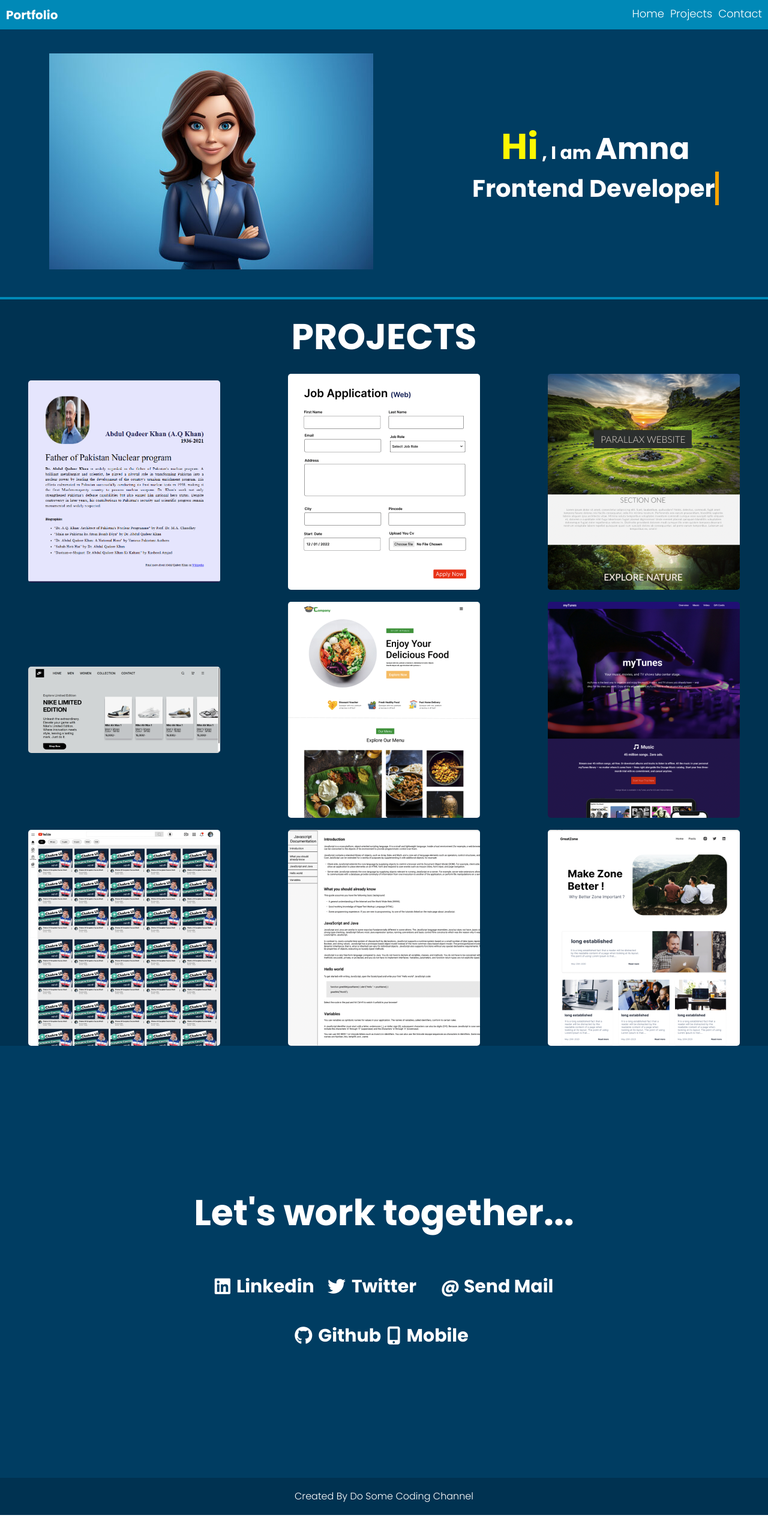
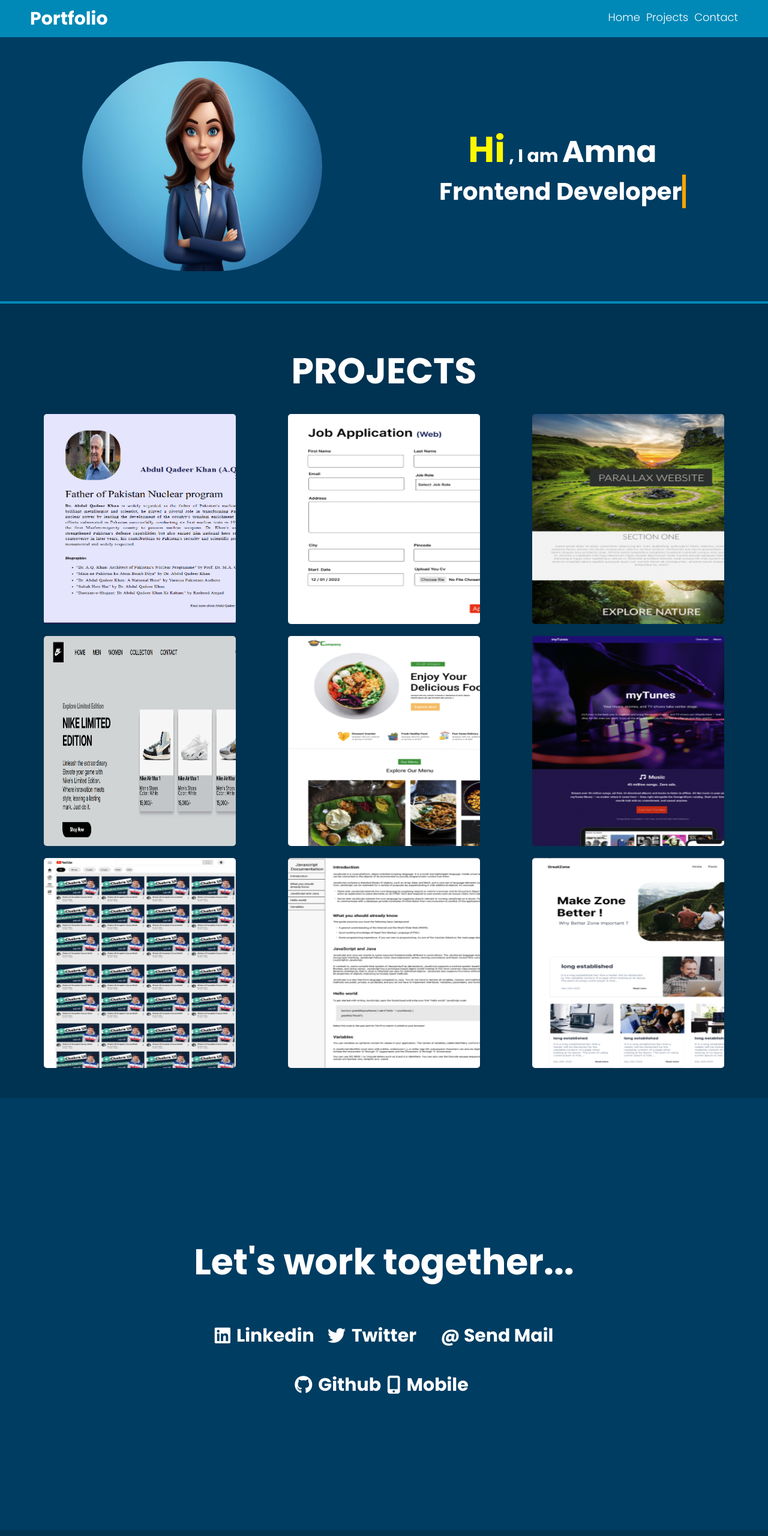
Before and after one commit to aaamna-zahid/HTML-CSS-10-Projects, a plain HTML site: page index.html in a window 1280 px wide. Shown: the top 2560 px of the page at 60% size. Before the commit the page ends 2525 px from the top, so only its background shows below. Drawn offline with nearby package versions, Linux system fonts and the light colour scheme.

Commit message:
minor changes

```diff
--- a/Project 10/style.css
+++ /dev/null
@@ -1,284 +0,0 @@
-@import url('https://fonts.googleapis.com/css2?family=Inter:ital,opsz,wght@0,14..32,100..900;1,14..32,100..900&family=Poppins:ital,wght@0,100;0,200;0,300;0,400;0,500;0,600;0,700;0,800;0,900;1,100;1,200;1,300;1,400;1,500;1,600;1,700;1,800;1,900&family=Roboto:ital,wght@0,100..900;1,100..900&display=swap');
-:root {
-  --lighting-color: #0089b7;
-  --dark-color: #003d62;
-  --darker-color: #003251;
-  --secondary-color: #fff700;
-}
-* {
-  margin: 0;
-  padding: 0;
-  box-sizing: border-box;
-}
-
-html {
-  font-size: 62.5%;
-}
-body,
-html {
-  font-family: "Poppins", sans-serif;
-  font-weight: 300;
-  line-height: 1.4;
-  scroll-behavior: smooth;
-  color: white;
-}
-body {
-  font-size: 1.4rem;
-}
-
-.container {
-  max-width: 1200px;
-  margin: 0 auto;
-  padding-bottom: 30px;
-}
-a {
-  text-decoration: none;
-  color: white;
-}
-ul {
-  list-style: none;
-}
-header {
-  position: sticky;
-  top: 0;
-  z-index: 100;
-  background: var(--lighting-color);
-}
-section {
-  scroll-margin-top: 50px;
-}
-nav {
-  display: flex;
-  justify-content: space-between;
-  align-items: center;
-  padding: 1rem;
-}
-nav ul {
-  display: flex;
-  gap: 2.5rem;
-}
-nav li {
-  font-size: 1.8rem;
-  border-bottom: 0.4rem transparent solid;
-  transition: 0.3s ease-in-out;
-}
-nav li:hover {
-  border-bottom: 0.4rem var(--secondary-color) solid;
-  transition: 0.3s ease-in-out;
-}
-.logo {
-  font-size: 3rem;
-  font-weight: 700;
-}
-#hero {
-  background: var(--dark-color);
-  padding: 4rem 0;
-  border-bottom: 4px solid var(--lighting-color);
-  max-height: 100vh;
-}
-#hero .container {
-  display: flex;
-  justify-content: space-around;
-  align-items: center;
-}
-.hero_content {
-  display: grid;
-  place-items: center;
-}
-#hero img{
-    border-radius: 750px;
-}
-#hero h1 {
-  font-size: 3rem;
-  font-weight: bold;
-}
-
-.hi_text {
-  font-size: 6rem;
-  font-weight: bold;
-  color: var(--secondary-color);
-}
-.name_text {
-  font-size: 5rem;
-}
-
-#hero h2 {
-  font-size: 4rem;
-  font-weight: bold;
-
-  overflow: hidden; /* Ensures the content is not revealed until the animation */
-  border-right: 0.15em solid orange; /* The typwriter cursor */
-  white-space: nowrap; /* Keeps the content on a single line */
-  margin: 0 auto; /* Gives that scrolling effect as the typing happens */ /* Adjust as needed */
-  animation: typing 5s steps(40, end), blink-caret 0.75s step-end infinite;
-}
-@keyframes typing {
-  from {
-    width: 0;
-  }
-  to {
-    width: 100%;
-  }
-}
-@keyframes blink-caret {
-  from,
-  to {
-    border-color: transparent;
-  }
-  50% {
-    border-color: orange;
-  }
-}
-.container img {
-  width: 400px;
-  height: 350px;
-  object-fit:fill;
-  display:grid;
-}
-/* Project Section */
-
-#project {
-    padding-top: 40px;
-  background: var(--darker-color);
-  padding-bottom: 40px;
-}
-
-#project h2 {
-  font-size: 6rem;
-  text-align: center;
-  padding: 3rem 0;
-}
-.project_container {
-  display: grid;
-  grid-template-columns: repeat(auto-fit, minmax(320px, 1fr));
-  gap: 2rem;
-
-}
-.grid_item {
-  display: grid;
-  place-items: center;
-}
-
-.card {
-  width: 320px;
-  display: flex;
-  flex-direction: column;
-  border-radius: 0.5rem;
-  overflow: hidden;
-  transition: 0.2s ease-in-out;
-}
-.card:hover {
-  transform: scale(1.05);
-  transition: 1s ease-in-out;
-}
-.card:hover img {
-  transform: scale(1.05);
-  transition: 0.3s ease-in-out;
-  opacity: 0.8;
-}
-.card:hover .card_content {
-  background: white;
-  color: var(--dark-color);
-  transform: translateY(0px);
-}
-
-.card_content {
-  padding: 2rem;
-  position: relative;
-  top: -6.5rem;
-  margin-bottom: -6.5rem;
-  transition: 0.5s ease-in-out;
-  transform: translateY(100px);
-}
-.card_content h3 {
-  text-align: center;
-}
-
-/* Contact Section */
-#contact {
-  background: var(--dark-color);
-}
-
-#contact h2 {
-  font-size: 6rem;
-  text-align: center;
-  margin: 2rem 0;
-}
-
-#contact .container {
-  height: 90vh;
-  display: flex;
-  flex-direction: column;
-  gap: 4rem;
-  justify-content: center;
-}
-
-.top_contact {
-  max-width: 800px;
-  display: grid;
-  margin: 0 auto;
-  grid-template-columns: repeat(auto-fit, minmax(80px, 1fr));
-}
-.contact_way {
-  display: flex;
-  gap: 1rem;
-  align-items: center;
-}
-
-.contact_way i {
-  font-size: 3rem;
-}
-.contact_way h3 {
-  font-size: 3rem;
-  font-weight: bold;
-}
-
-.bottom_contact {
-  max-width: 400px;
-  gap: 1rem;
-  display: grid;
-  margin: 0 auto;
-  grid-template-columns: repeat(auto-fit, minmax(80px, 1fr));
-}
-/* Footer */
-
-footer {
-  background: var(--darker-color);
-  padding: 2rem;
-  color: white;
-  font-size: 1.6rem;
-  text-align: center;
-}
-
-/* Media Query */
-
-@media (max-width: 786px) {
-  html {
-    font-size: 40%;
-  }
-  #hero .container {
-    flex-direction: column;
-  }
-  .hero_image {
-    display: grid;
-    place-items: center;
-  }
-  #contact .container {
-    height: 70vh;
-  }
-}
-@media (max-width: 500px) {
-  html {
-    font-size: 32%;
-  }
-  #hero .container {
-    flex-direction: column;
-  }
-  .hero_image {
-    display: grid;
-    place-items: center;
-  }
-  #contact .container {
-    height: 50vh;
-  }
-}
--- a/index.html
+++ b/index.html
@@ -174,7 +174,7 @@
       </section>
     </main>
     <footer>
-      <div class="container">Created By Do Some Coding Channel</div>
+      <div class="container">Thanks for visiting my Portfolio</div>
     </footer>
   </body>
 </html>
--- a/style.css
+++ b/style.css
@@ -1,4 +1,4 @@
-@import url("https://fonts.googleapis.com/css2?family=Poppins:ital,wght@0,100;0,200;0,300;0,400;0,500;0,600;0,700;0,800;0,900;1,100;1,200;1,300;1,400;1,500;1,600;1,700;1,800;1,900&display=swap");
+@import url('https://fonts.googleapis.com/css2?family=Inter:ital,opsz,wght@0,14..32,100..900;1,14..32,100..900&family=Poppins:ital,wght@0,100;0,200;0,300;0,400;0,500;0,600;0,700;0,800;0,900;1,100;1,200;1,300;1,400;1,500;1,600;1,700;1,800;1,900&family=Roboto:ital,wght@0,100..900;1,100..900&display=swap');
 :root {
   --lighting-color: #0089b7;
   --dark-color: #003d62;
@@ -27,8 +27,9 @@ body {
 }
 
 .container {
-  max-width: 1300px;
+  max-width: 1200px;
   margin: 0 auto;
+  padding-bottom: 10px;
 }
 a {
   text-decoration: none;
@@ -43,11 +44,9 @@ header {
   z-index: 100;
   background: var(--lighting-color);
 }
-
 section {
-  scroll-margin-top: 50px;
+  scroll-margin-top: 40px;
 }
-
 nav {
   display: flex;
   justify-content: space-between;
@@ -55,6 +54,7 @@ nav {
   padding: 1rem;
 }
 nav ul {
+
   display: flex;
   gap: 1rem;
 }
@@ -68,10 +68,9 @@ nav li:hover {
   transition: 0.3s ease-in-out;
 }
 .logo {
-  font-size: 2rem;
+  font-size: 3rem;
   font-weight: 700;
 }
-
 #hero {
   background: var(--dark-color);
   padding: 4rem 0;
@@ -87,7 +86,9 @@ nav li:hover {
   display: grid;
   place-items: center;
 }
-
+#hero img{
+    border-radius: 750px;
+}
 #hero h1 {
   font-size: 3rem;
   font-weight: bold;
@@ -129,22 +130,30 @@ nav li:hover {
     border-color: orange;
   }
 }
-
+.container img {
+  width: 400px;
+  height: 350px;
+  object-fit:fill;
+  display:grid;
+}
 /* Project Section */
 
 #project {
+    padding-top: 40px;
   background: var(--darker-color);
+  padding-bottom: 40px;
 }
 
 #project h2 {
   font-size: 6rem;
   text-align: center;
-  padding: 2rem 0;
+  padding: 3rem 0;
 }
 .project_container {
   display: grid;
   grid-template-columns: repeat(auto-fit, minmax(320px, 1fr));
   gap: 2rem;
+
 }
 .grid_item {
   display: grid;
@@ -232,7 +241,6 @@ nav li:hover {
   margin: 0 auto;
   grid-template-columns: repeat(auto-fit, minmax(80px, 1fr));
 }
-
 /* Footer */
 
 footer {
```
